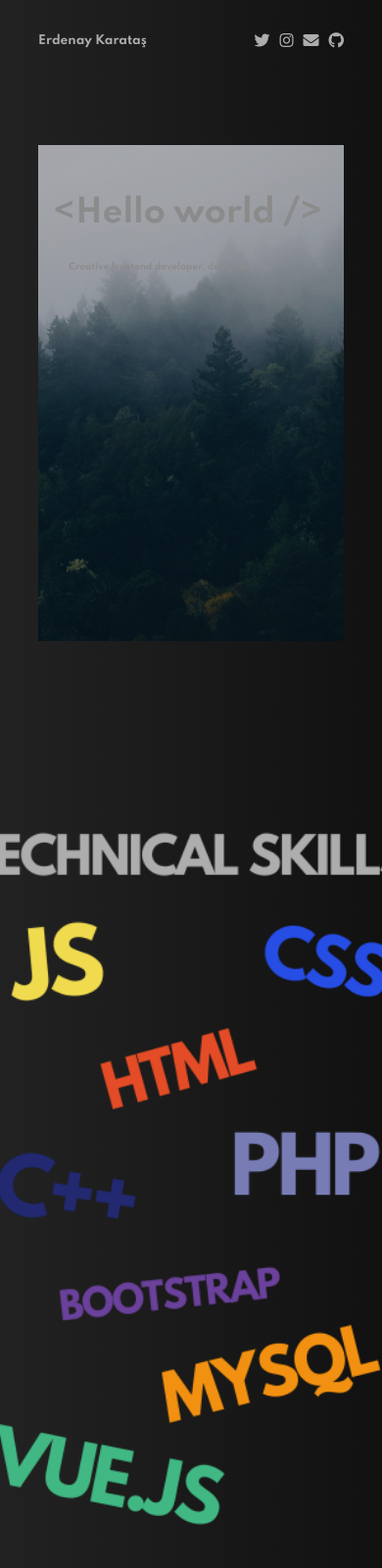
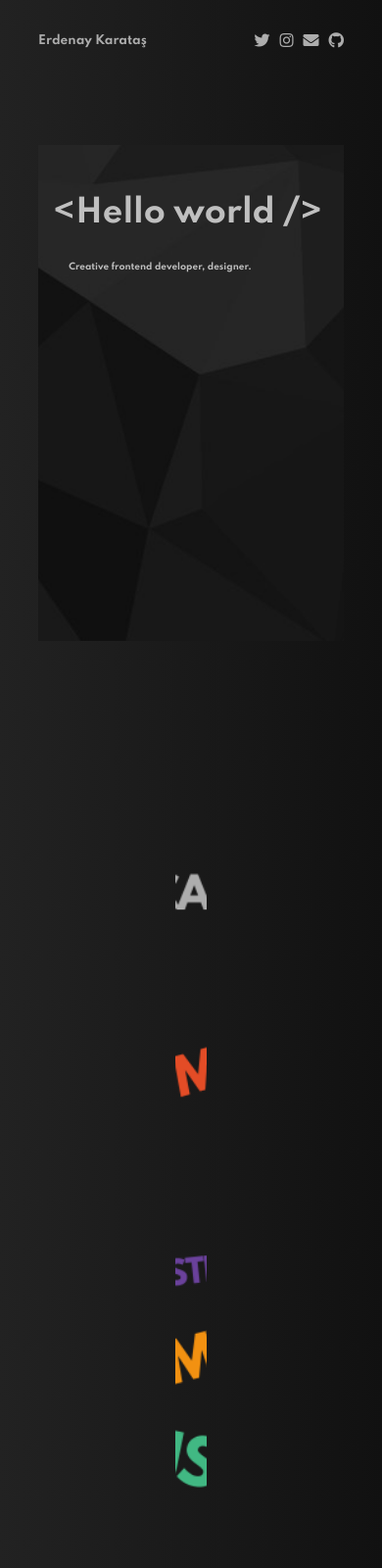
Before and after one commit to ErdenayK/erdenaykaratas.github.io, a plain HTML site: page index.html in a window 390 px wide. Shown: the top 1600 px of the page at 98% size. Drawn offline with nearby package versions, Linux system fonts and the light colour scheme.

Commit message:
little changes

```diff
--- a/index.html
+++ b/index.html
@@ -29,7 +29,7 @@
         </nav>
         <section class="bg">
             <div class="hero">
-                <img src="forest.jpeg" alt="photo">
+                <img src="background.jpeg" alt="photo">
                 <h1 class="headline">&lt;Hello world /&gt;</h1>
                 <h4 class="headline2">Creative frontend developer, designer.</h4>
             </div>
@@ -48,7 +48,7 @@
         <img src="mssql13.png" class="object bbg" data-value="-4">
         <img src="btstrp13.png" class="object bbg" data-value="3">
         <img src="c13.png" class="object bbg" data-value="-2">
-        <img src="myth1.png" class="bgg" alt="nonparallax">
+        <img src="TS.png" class="bgg" alt="nonparallax">
     </div>
 
     <section class="slideshowtext">
--- a/style.css
+++ b/style.css
@@ -72,7 +72,7 @@ section {
     left: 5%;
     font-size: 5.5em;
     transform: translate(-20%, -70%);
-    color: #071d27;
+    color: #efefef;
     z-index: 0;
     font-family: 'Spartan', sans-serif;
 }
@@ -334,7 +334,7 @@ footer p {
         left: 5%;
         font-size: 2em;
         transform: translate(-20%, -70%);
-        color: #adadad;
+        color: #efefef;
         z-index: 0;
         font-family: 'Spartan', sans-serif;
     }
@@ -345,7 +345,7 @@ footer p {
         left: 10%;
         font-size: 0.55em;
         transform: translate(-20%, -70%);
-        color: #adadad;
+        color: #efefef;
         z-index: 0;
         font-family: 'Spartan', sans-serif;
     }
@@ -374,8 +374,8 @@ footer p {
     }
 
     .container img {
-        position: absolute;
-        width: 100%;
+        position: relative;
+        width: 8%;
         height: 100%;
         top: 0;
         left: 0;
```
Also changed, not shown: TS.png (added), background.jpeg (added), 1 other file.
